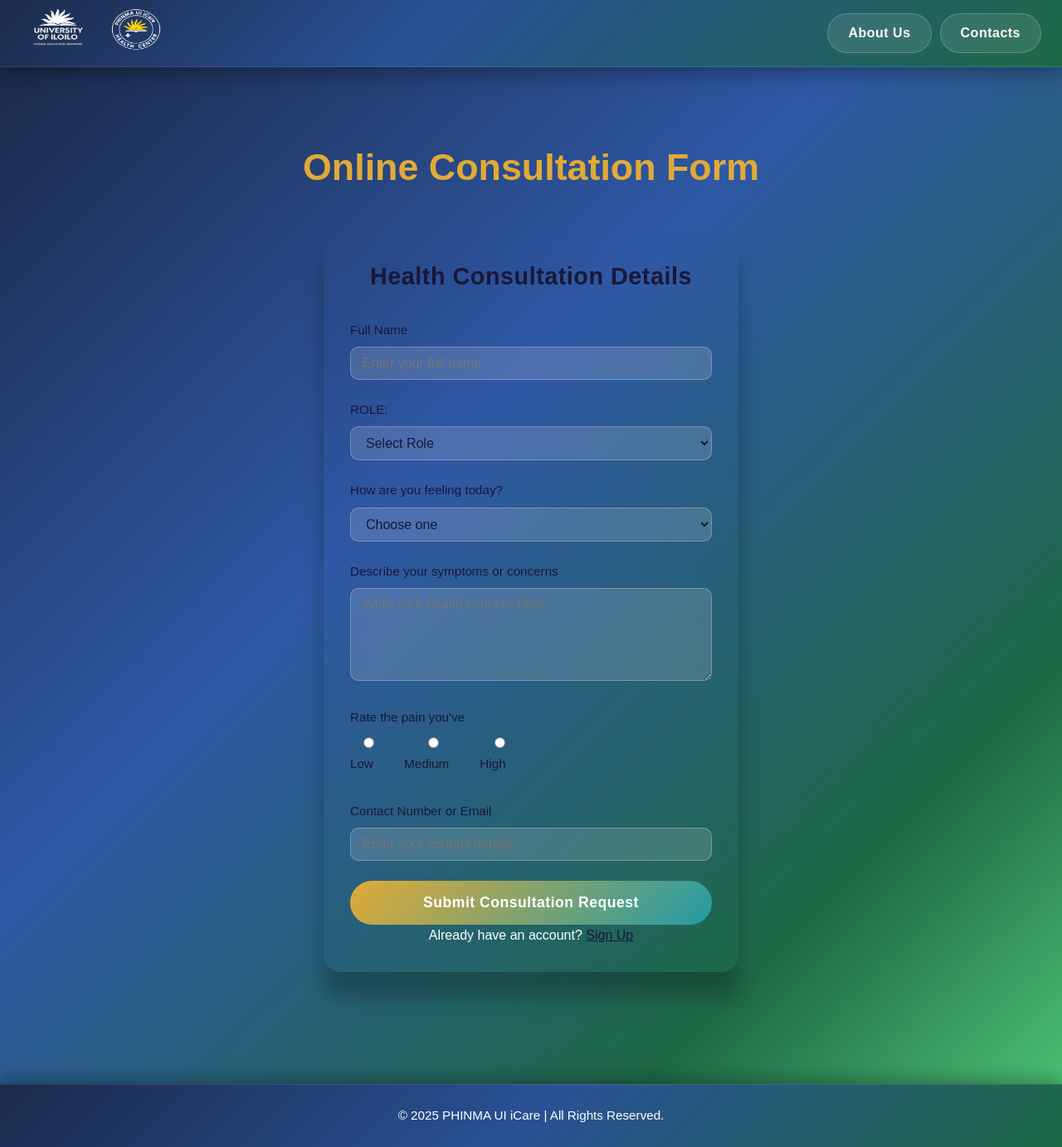
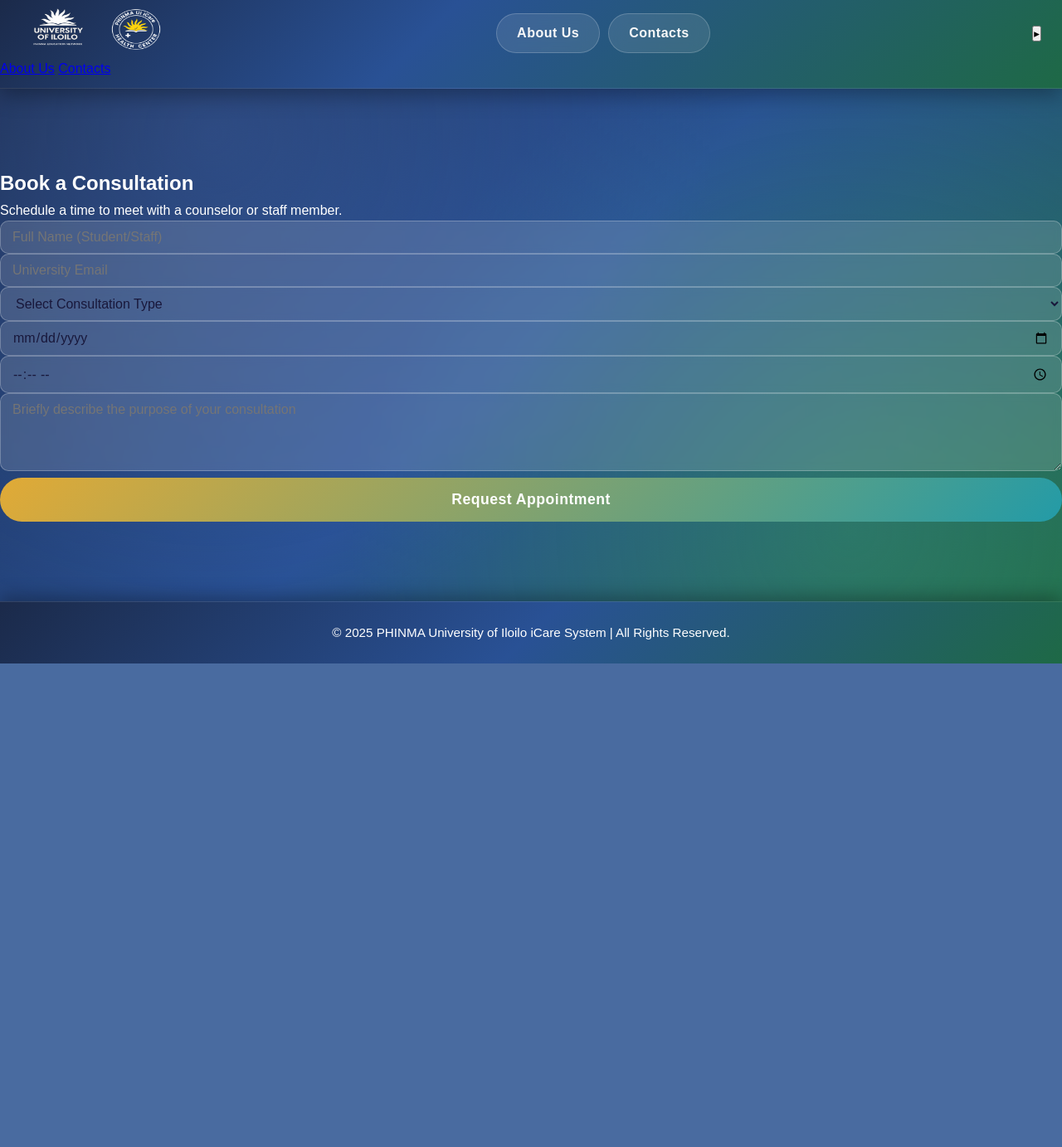
Before and after one commit to Khai16/MINI-CAPSTONE, a Flask app: page /consultation_page in a window 1280 px wide. Shown: the whole page at 83% size. After the commit the page ends 800 px from the top, so only its background shows below. Run offline with Flask 3, Linux system fonts and the light colour scheme.

Commit message:
Update consultation.html

```diff
--- a/miniCapstone/templates/consultation.html
+++ b/miniCapstone/templates/consultation.html
@@ -3,91 +3,105 @@
 <head>
     <meta charset="UTF-8">
     <meta name="viewport" content="width=device-width, initial-scale=1.0">
+    <title>Consultation Booking | PHINMA UI iCare</title>
     <link rel="stylesheet" href="{{ url_for('static', filename='css/consultation.css') }}">
-    <title>Welcome - PHINMA UI iCare</title>
 </head>
 <body>
-
 <header>
     <nav class="header-container">
         <div class="nav-left">
             <img src="{{ url_for('static', filename='images/headerLogo.jpg') }}" alt="Header Logo">
-            <img src="{{ url_for('static', filename='images/iCareLogo.jpg') }}" alt="Header Logo">
+            <img src="{{ url_for('static', filename='images/iCareLogo.jpg') }}" alt="iCare Logo">
         </div>
 
-        <div class="nav-right">
+        <div class="nav-right desktop-only">
             <a href="{{ url_for('aboutUs_page') }}" class="btn btn-outline">About Us</a>
             <a href="{{ url_for('emergency_contacts_page') }}" class="login-button">Contacts</a>
         </div>
+
+        <button class="menu-toggle mobile-only">▸</button>
     </nav>
+
+    <div class="mobile-menu mobile-only">
+        <a href="{{ url_for('aboutUs_page') }}">About Us</a>
+        <a href="{{ url_for('emergency_contacts_page') }}">Contacts</a>
+    </div>
 </header>
 
-<!--HERO SECTION-->
-    <main>
-        <section class="hero consultation-hero">
-            <div class="hero-content">
-                <h1>Online Consultation Form</h1>
-            </div>
-    <!--Container-->
-            <section class="consultation-form-section">
-            <div class="form-container">
-                <h2>Health Consultation Details</h2>
-                <form action="/consultation_process" method="post" class="consultation-form">
-                    <div class="form-group">
-                        <label for="name">Full Name</label>
-                        <input type="text" id="name" name="name" placeholder="Enter your full name" required>
+<section class="login-section">
+    <div class="login-container consultation-container">
+        <h1>Book a Consultation</h1>
+        <p class="feedback-subtitle">Schedule a time to meet with a counselor or staff member.</p>
+
+        <form action="/consultation_process" method="POST">
+            {% if message %}
+                <div class="success-message">{{ message }}</div>
+            {% endif %}
+
+            <div class="input-box">
+                <input type="text" id="fullname" name="fullname" placeholder="Full Name (Student/Staff)" required>
             </div>
 
-                    <div class="form-group">
-                        <label for="role">ROLE:</label>
-                        <select id="role" name="role" required>
-                            <option value="">Select Role</option>
-                            <option value="student">Student</option>
-                            <option value="faculty">Faculty/Staff</option>
+            <div class="input-box">
+                <input type="email" id="email" name="email" placeholder="University Email" required>
+            </div>
+
+            <div class="input-box">
+                <select id="consultation_type" name="consultation_type" required>
+                    <option value="" disabled selected>Select Consultation Type</option>
+                    <option value="academic">Academic Counseling</option>
+                    <option value="personal">Personal/Mental Health</option>
+                    <option value="career">Career Advising</option>
+                    <option value="other">Other/General Inquiry</option>
                 </select>
             </div>
 
-                    <div class="form-group">
-                        <label for="feeling">How are you feeling today?</label>
-                        <select id="feeling" name="feeling" required>
-                            <option value="">Choose one</option>
-                            <option value="good">Good 😊</option>
-                            <option value="tired">Tired 😴</option>
-                            <option value="stressed">Stressed 😟</option>
-                            <option value="sick">Feeling Sick 🤒</option>
-                            <option value="anxious">Anxious 😔</option>
-                        </select>
+            <div class="input-box">
+                <input type="date" id="date" name="date" required>
             </div>
 
-                    <div class="form-group">
-                        <label for="symptoms">Describe your symptoms or concerns</label>
-                        <textarea id="symptoms" name="symptoms" rows="5" placeholder="Write your health concern here..." required></textarea>
+            <div class="input-box">
+                <input type="time" id="time" name="time" required>
             </div>
 
-                    <div class="form-group">
-                        <label for="urgency">Rate the pain you've</label>
-                        <div class="radio-group">
-                            <label><input type="radio" name="urgency" value="low"> Low</label>
-                            <label><input type="radio" name="urgency" value="medium"> Medium</label>
-                            <label><input type="radio" name="urgency" value="high" > High</label>
-                        </div>
+            <div class="input-box">
+                <textarea id="purpose" name="purpose" rows="4" placeholder="Briefly describe the purpose of your consultation" required></textarea>
             </div>
 
-                    <div class="form-group">
-                        <label for="contact">Contact Number or Email</label>
-                        <input type="text" id="contact" name="contact" placeholder="Enter your contact details" required>
-                    </div>
-                    <button type="submit" class="btn-submit">Submit Consultation Request</button>
-                    <p class="switch-text">Already have an account? <a href="{{ url_for('signup_page') }}" class="btn btn-outline">Sign Up</a></p>
+            <button type="submit" class="btn-submit">Request Appointment</button>
         </form>
     </div>
 </section>
-        </section>
-
-    </main>
 
 <footer>
-        <p>&copy; 2025 PHINMA UI iCare | All Rights Reserved.</p>
+    <p>&copy; 2025 PHINMA University of Iloilo iCare System | All Rights Reserved.</p>
 </footer>
+
+<script>
+    // JavaScript for the mobile menu toggle (consistent)
+    const toggleBtn = document.querySelector('.menu-toggle');
+    const mobileMenu = document.querySelector('.mobile-menu');
+    toggleBtn.addEventListener('click', () => {
+        const isOpen = toggleBtn.classList.toggle('open');
+        mobileMenu.style.display = isOpen ? 'flex' : 'none';
+        toggleBtn.textContent = isOpen ? '▾' : '▸';
+    });
+
+    // Add a feature to style the date/time inputs when a value is present (for better UX)
+    const formInputs = document.querySelectorAll('input, select, textarea');
+    formInputs.forEach(input => {
+        // Simple check to add a class if input has a value
+        if (input.value) {
+            input.classList.add('has-value');
+        }
+        input.addEventListener('change', () => {
+             if (input.value) {
+                input.classList.add('has-value');
+            } else {
+                input.classList.remove('has-value');
+            }
+        });
+    });
+</script>
 </body>
 </html>
```
Lines whose indentation alone changed are shown as unchanged.
